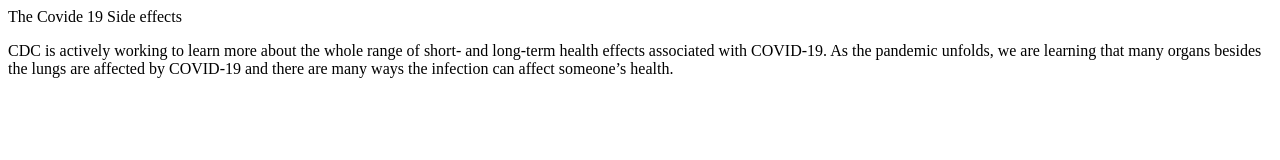
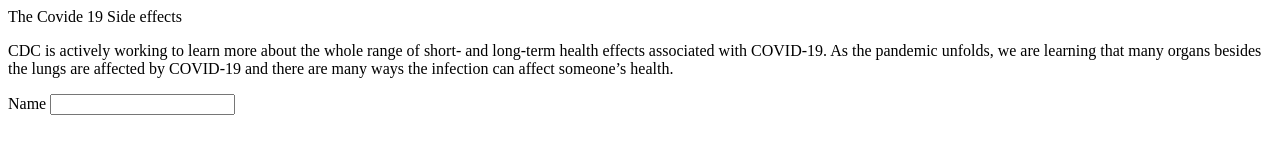
Before and after one commit to Amina-Radfar/Form, a plain HTML site: page Index.html in a window 1280 px wide. Drawn offline with Linux system fonts and the light colour scheme.

Commit message:
add a form and name input

```diff
--- a/Index.html
+++ b/Index.html
@@ -12,7 +12,10 @@
     <h id="title">The Covide 19 Side effects</h>
     <p id="description">CDC is actively working to learn more about the whole range of short- and long-term health effects associated with COVID-19. As the pandemic unfolds, we are learning that many organs besides the lungs are affected by COVID-19 and there are many ways
         the infection can affect someone’s health.</p>
-
+<form action="" id="survey-form">
+    <label for="name" >Name</label>
+    <input type="text" id="name" required>
+</form>
 
     <script src="https://cdn.freecodecamp.org/testable-projects-fcc/v1/bundle.js"></script>
 </body>
```
